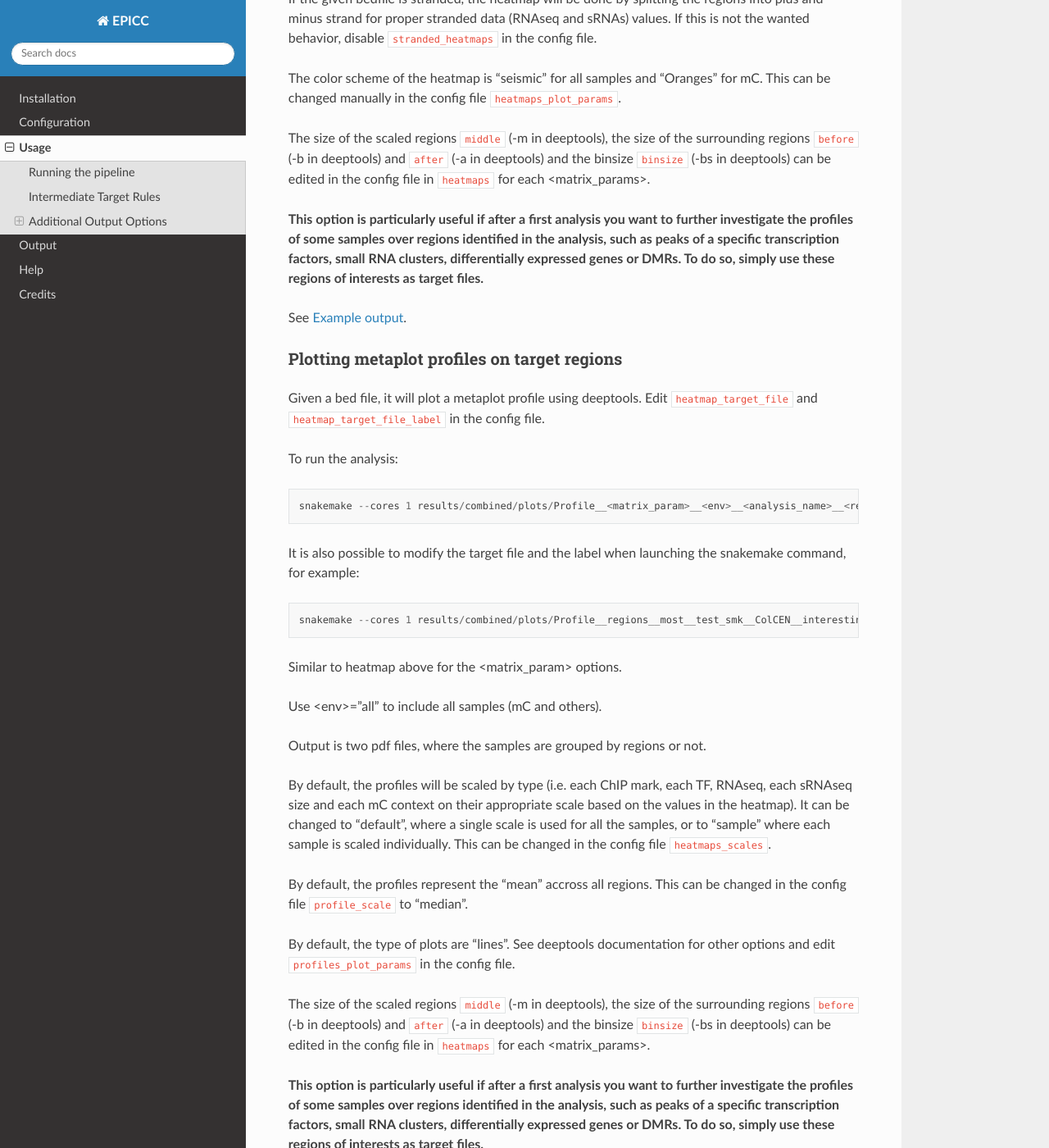
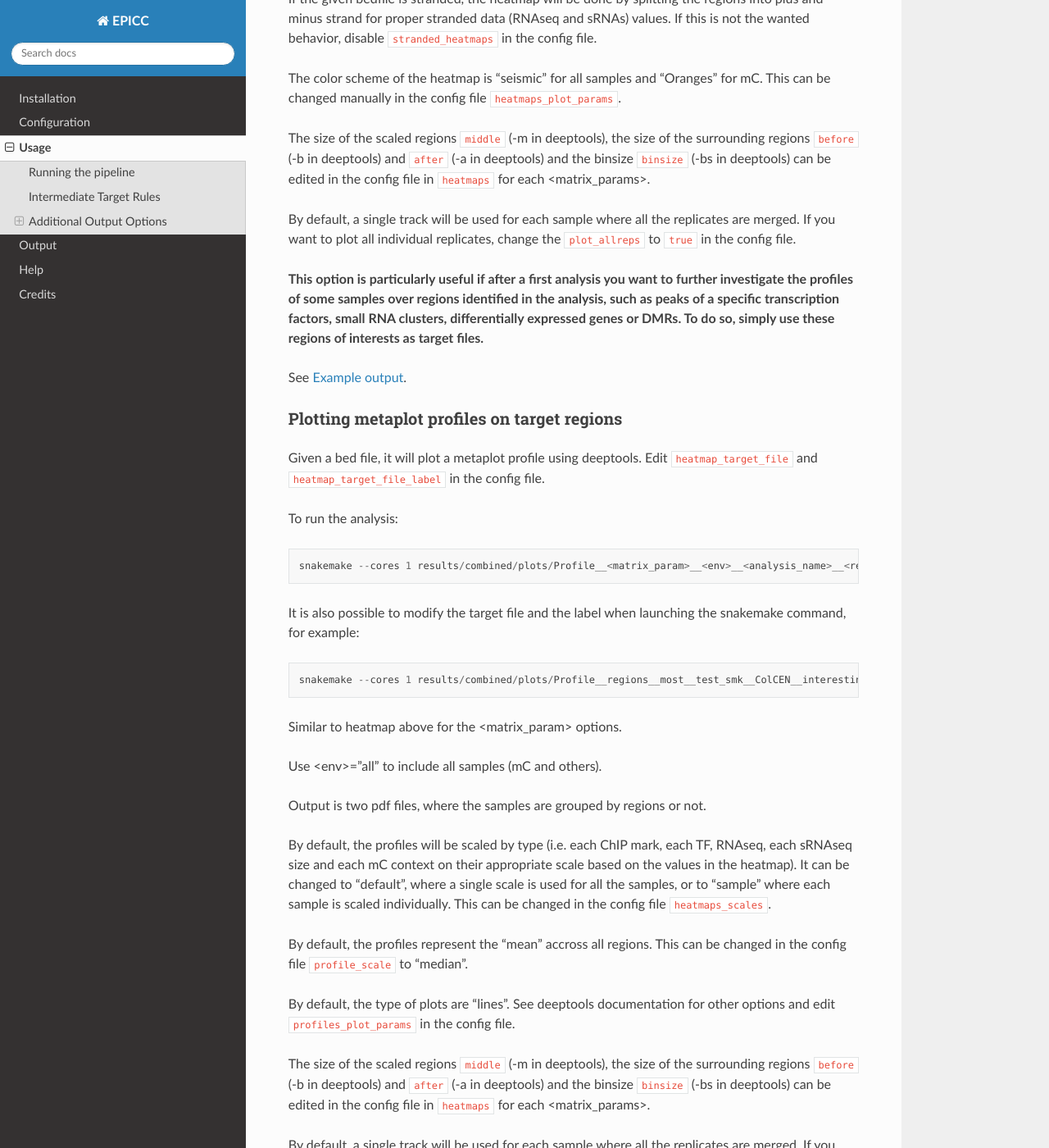
Before and after one commit to joncahn/epicc-documentation, a Sphinx documentation site: the page built from docs/source/usage.rst, in a window 1280 px wide and 1400 px high, scrolled down 6665 px. Shown: the whole window at 82% size. Built offline with Sphinx 7.4.7 and the Read the Docs theme 3.1.0, drawn with Linux system fonts in a browser that asks for light colours; some of the changed text lies outside the part shown.

Commit message:
Update usage.rst

```diff
--- a/docs/source/usage.rst
+++ b/docs/source/usage.rst
@@ -220,6 +220,8 @@ The color scheme of the heatmap is "seismic" for all samples and "Oranges" for m
 
 The size of the scaled regions ``middle`` (-m in deeptools), the size of the surrounding regions ``before`` (-b in deeptools) and ``after`` (-a in deeptools) and the binsize ``binsize`` (-bs in deeptools) can be edited in the config file in ``heatmaps`` for each <matrix_params>.
 
+By default, a single track will be used for each sample where all the replicates are merged. If you want to plot all individual replicates, change the ``plot_allreps`` to ``true`` in the config file.
+
 **This option is particularly useful if after a first analysis you want to further investigate the profiles of some samples over regions identified in the analysis, such as peaks of a specific transcription factors, small RNA clusters, differentially expressed genes or DMRs. To do so, simply use these regions of interests as target files.**
 
 See :ref:`Example output <fig-heatmap-deeptools>`.
@@ -255,6 +257,8 @@ By default, the profiles represent the "mean" accross all regions. This can be c
 By default, the type of plots are "lines". See deeptools documentation for other options and edit ``profiles_plot_params`` in the config file.
 
 The size of the scaled regions ``middle`` (-m in deeptools), the size of the surrounding regions ``before`` (-b in deeptools) and ``after`` (-a in deeptools) and the binsize ``binsize`` (-bs in deeptools) can be edited in the config file in ``heatmaps`` for each <matrix_params>.
+
+By default, a single track will be used for each sample where all the replicates are merged. If you want to plot all individual replicates, change the ``plot_allreps`` to ``true`` in the config file.
 
 **This option is particularly useful if after a first analysis you want to further investigate the profiles of some samples over regions identified in the analysis, such as peaks of a specific transcription factors, small RNA clusters, differentially expressed genes or DMRs. To do so, simply use these regions of interests as target files.**
 
@@ -294,6 +298,8 @@ Use <env>="all" to include all samples, "most" for all data-types except mC, or
 
 By default, no TE file is used. If you want to add TE annotations, supply a bed-file in the config file ``browser_TE_file``.
 
+By default, a single track will be used for each sample where all the replicates are merged. If you want to plot all individual replicates, change the ``plot_allreps`` to ``true`` in the config file.
+
 **This option is particularly useful if after a first analysis you want to visually investigate the profiles of some samples over individual regions identified in the analysis, such as peaks of a specific transcription factors, small RNA clusters, differentially expressed genes or DMRs. To do so, simply use these regions of interests as target files.**
 
 See :ref:`Example output <fig-browser-plot>`.
```
